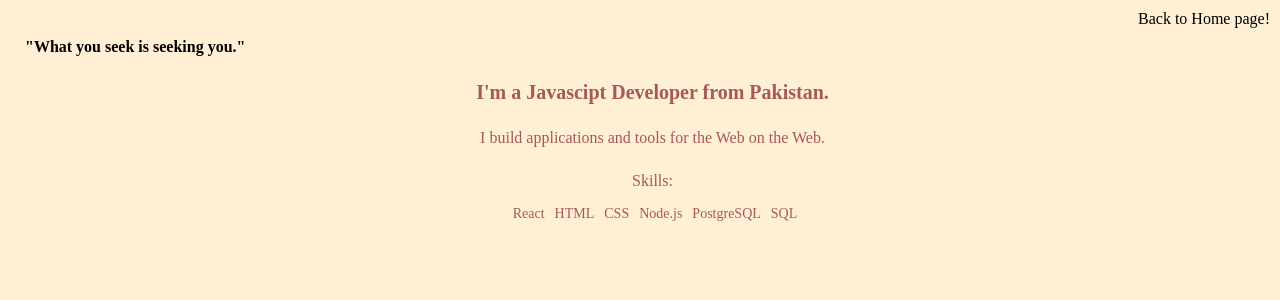
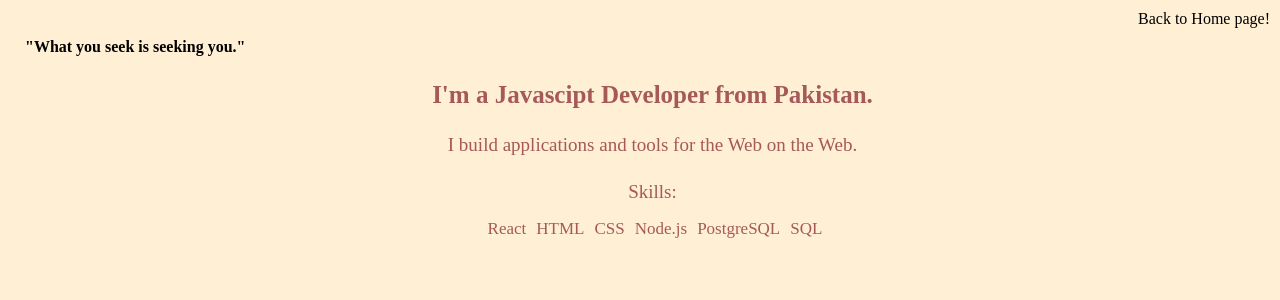
Before and after one commit to naima-shk/Blog, a React (Create React App) app in the folder Frontend/: page /About in a window 1280 px wide. Shown: the top 300 px of the page. Built offline with nearby package versions, Linux system fonts and the light colour scheme.

Commit message:
'upgrading'

```diff
--- a/Frontend/src/App.js
+++ b/Frontend/src/App.js
@@ -4,6 +4,7 @@ import Home from "./pages/Home";
 import About from "./pages/About";
 import Blog from "./pages/Blog";
 import styled from "styled-components";
+//mport Background  from '../../../Image/coding duck1.png';
 
 const Container = styled.div`
   margin: 0;
@@ -13,6 +14,7 @@ const Container = styled.div`
   display: flex;
   flex-direction: column;
   justify-content: center;
+
 `;
 
 const App = () => {
--- a/Frontend/src/pages/About/index.js
+++ b/Frontend/src/pages/About/index.js
@@ -13,7 +13,7 @@ const MainText = styled.h1`
   display: flex;
   justify-content: center;
   margin: 25px 0 10px 25px;
-  font-size: 20px;
+  font-size: 25px;
   color: #a55959;
 `;
 
@@ -21,7 +21,7 @@ const SubText = styled.p`
   display: flex;
   justify-content: center;
   margin: 25px 0 10px 25px;
-  font-size: 16px;
+  font-size: 19px;
   color: #a55959;
 `;
 
@@ -43,7 +43,7 @@ const Skill = styled.li`
   display: flex;
   justify-content: center;
   margin-right: 10px;
-  font-size: 14px;
+  font-size: 17px;
   color: #a55959;
 `;
 
--- a/Frontend/src/pages/Home/index.js
+++ b/Frontend/src/pages/Home/index.js
@@ -1,11 +1,12 @@
 import React from "react";
 import styled from "styled-components";
 import Navbar from "../../components/Navbar";
-
+//import Image  from '../Image/coding duck1.png';
 const Container = styled.div`
   display: flex;
   flex-direction: column;
   justify-content: center;
+
 `;
 
 const Greeting = styled.h1`
@@ -21,10 +22,12 @@ const Description = styled.h2`
 function Home() {
   const greeting = "Hi I'm Naima!";
   const description = "A Full Stack Developer From Pakistan";
+
   return (
     <Container>
       <Greeting>{greeting}</Greeting>
       <Description>{description}</Description>
+
       <Navbar />
     </Container>
   );
```
Also changed, not shown: Frontend/src/pages/Image/coding duck.PNG (added).
